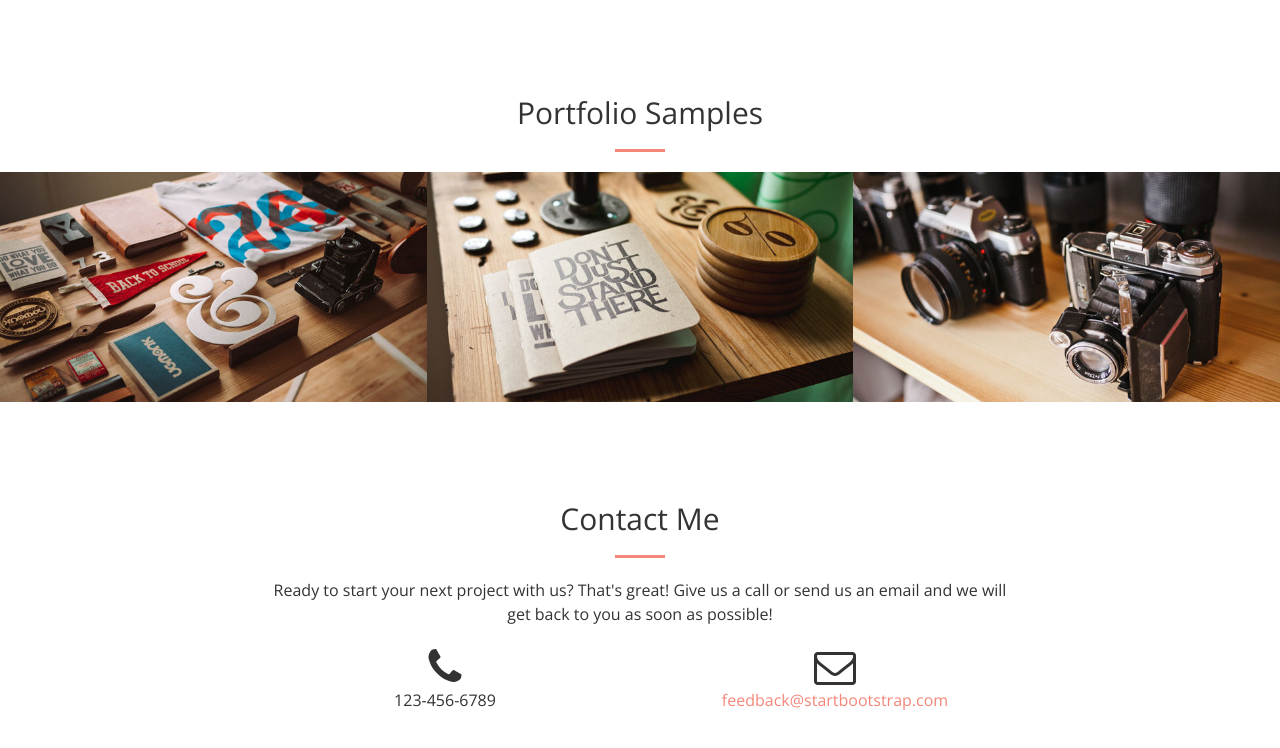
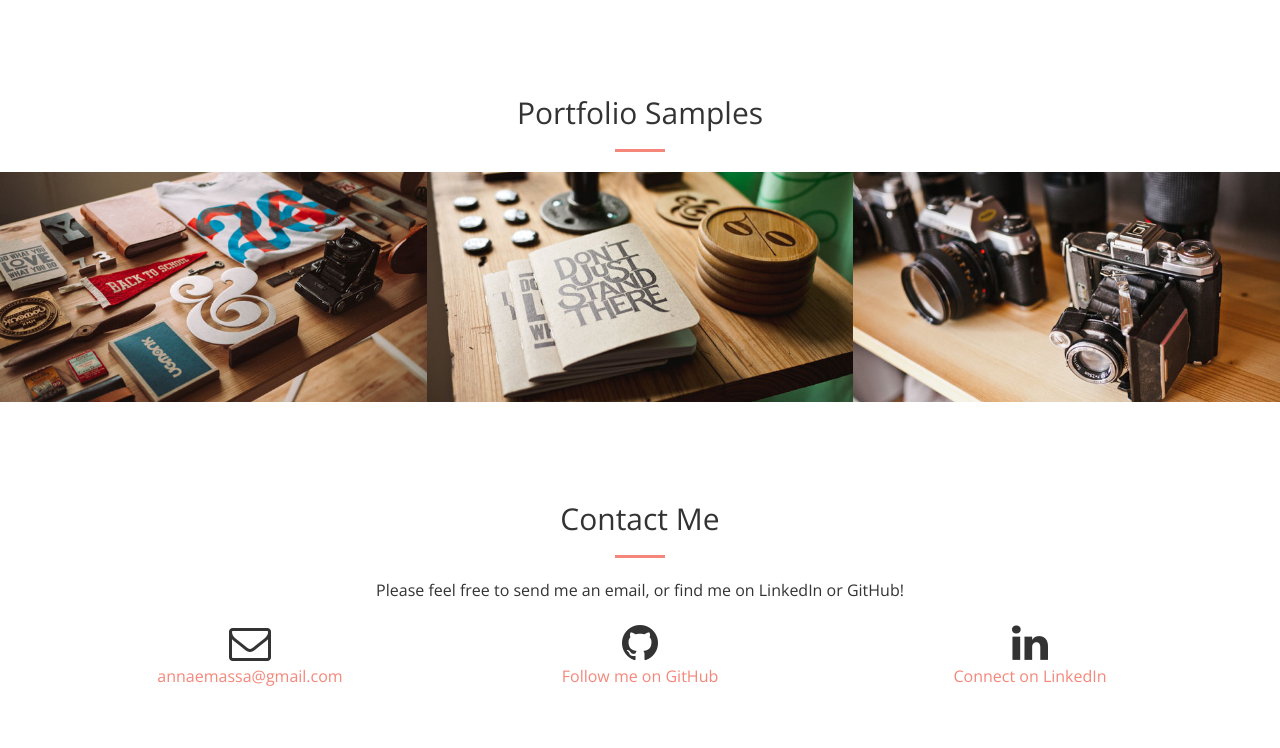
Before and after one commit to aemassa/aemassa.github.io, a plain HTML site: page index.html in a window 1280 px wide. Shown: the part 1494-2242 px from the top of the page. Drawn offline with nearby package versions, Linux system fonts and the light colour scheme.

Commit message:
Adds contact info

```diff
--- a/index.html
+++ b/index.html
@@ -220,15 +220,19 @@
                 <div class="col-lg-8 col-lg-offset-2 text-center">
                     <h2 class="section-heading">Contact Me</h2>
                     <hr class="primary">
-                    <p>Ready to start your next project with us? That's great! Give us a call or send us an email and we will get back to you as soon as possible!</p>
-                </div>
-                <div class="col-lg-4 col-lg-offset-2 text-center">
-                    <i class="fa fa-phone fa-3x wow bounceIn"></i>
-                    <p>123-456-6789</p>
+                    <p>Please feel free to send me an email, or find me on LinkedIn or GitHub!</p>
                 </div>
                 <div class="col-lg-4 text-center">
-                    <i class="fa fa-envelope-o fa-3x wow bounceIn" data-wow-delay=".1s"></i>
-                    <p><a href="mailto:your-email@your-domain.com">feedback@startbootstrap.com</a></p>
+                    <i class="fa fa-envelope-o fa-3x wow bounceIn"></i>
+                    <p><a href="mailto:annaemassa@gmail.com">annaemassa@gmail.com</a></p>
+                </div>
+                <div class="col-lg-4 text-center">
+                    <i class="fa fa-github fa-3x wow bounceIn"></i>
+                    <p><a href="https://github.com/aemassa">Follow me on GitHub</a></p>
+                </div>
+                <div class="col-lg-4 text-center">
+                    <i class="fa fa-linkedin fa-3x wow bounceIn"></i>
+                    <p><a href="http://www.linkedin.com/in/annaemassa">Connect on LinkedIn</a></p>
                 </div>
             </div>
         </div>
```
